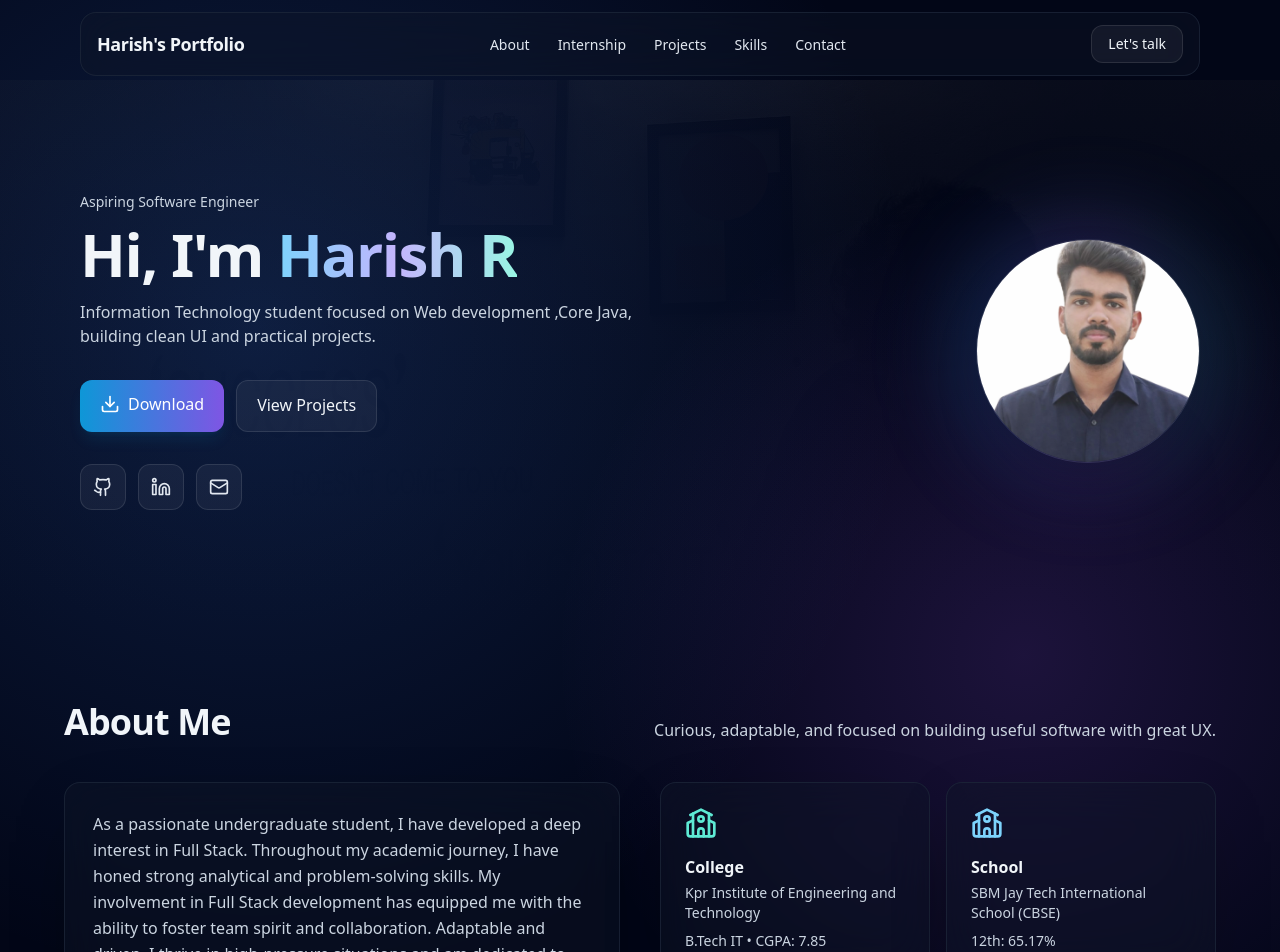
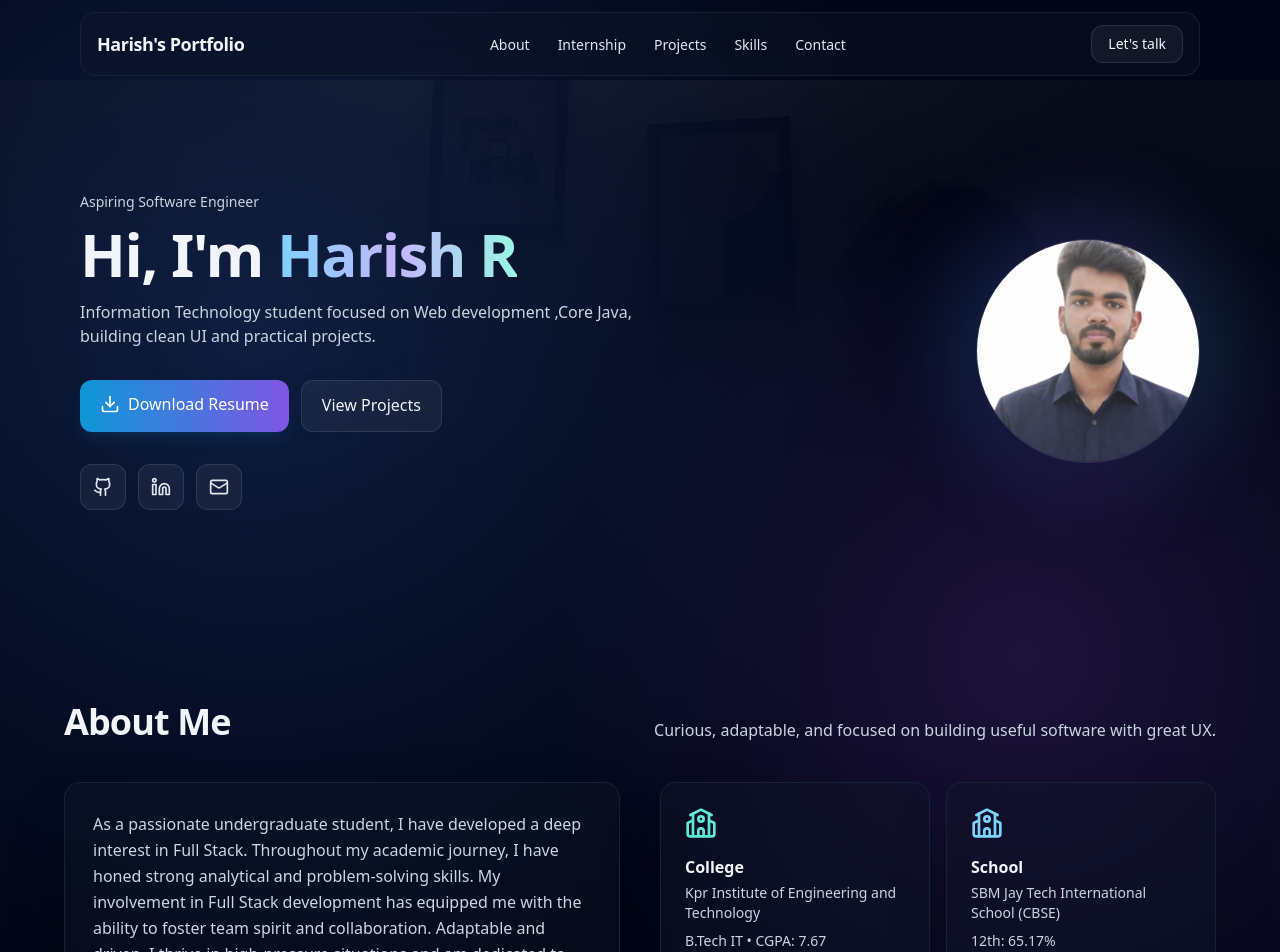
Before and after one commit to Harish9712/Portfolio, a React (Vite) app: page / in a window 1280 px wide. Shown: the top 952 px of the page. Built offline with nearby package versions, Linux system fonts and the light colour scheme.

Commit message:
Change download button text and update CGPA
Updated the download button text and modified CGPA.

```diff
--- a/src/App.jsx
+++ b/src/App.jsx
@@ -79,7 +79,7 @@ function App() {
                 >
                   <span className="inline-flex items-center gap-2">
                     <Download className="w-5 h-5" />
-                    Download
+                    Download Resume
                   </span>
                 </button>
 
@@ -154,7 +154,7 @@ function App() {
                 <School className="w-8 h-8 text-teal-300 mb-4" />
                 <h3 className="font-semibold text-slate-100 mb-1">College</h3>
                 <p className="text-slate-300 text-sm">Kpr Institute of Engineering and Technology</p>
-                <p className="text-slate-300 text-sm mt-2">B.Tech IT • CGPA: 7.85</p>
+                <p className="text-slate-300 text-sm mt-2">B.Tech IT • CGPA: 7.67</p>
               </a>
 
               <a
```
